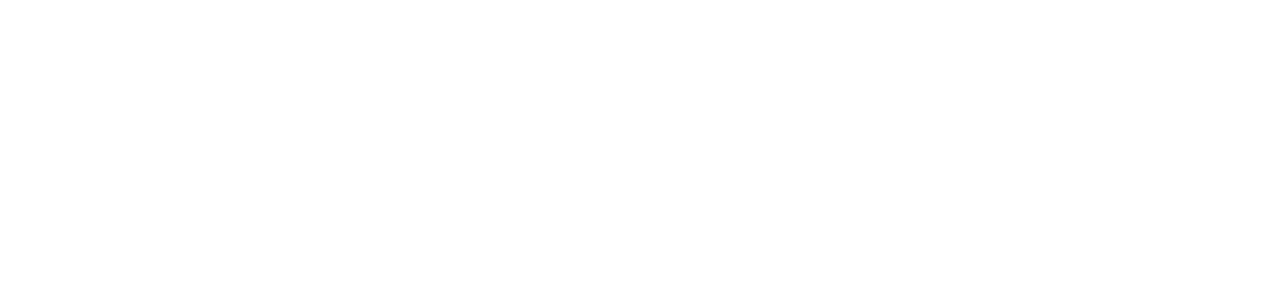
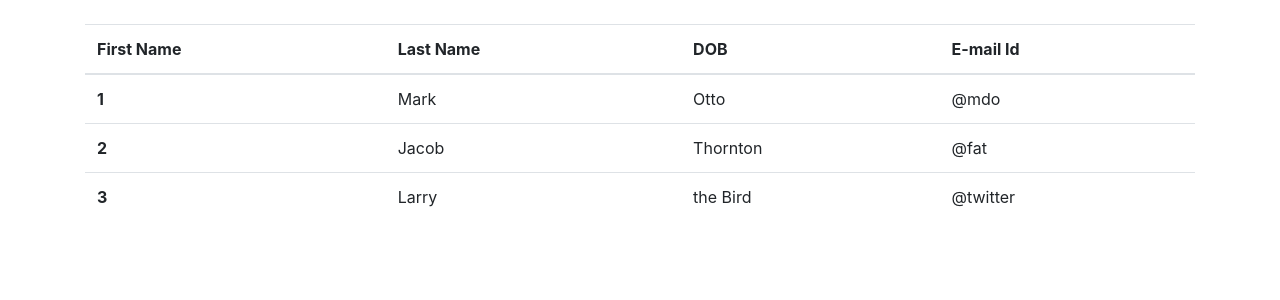
Before and after one commit to vaishnavi-gulwelkar/AngularApp, an Angular app: page /dashboard in a window 1280 px wide. Before the commit this address led to /. Shown: the top 300 px of the page. Built offline with nearby package versions, Linux system fonts and the light colour scheme.

Commit message:
array created in dashboard

```diff
--- a/src/app/app-routing.module.ts
+++ b/src/app/app-routing.module.ts
@@ -1,12 +1,14 @@
 import { NgModule } from '@angular/core';
 import { RouterModule, Routes } from '@angular/router';
+import { DashboardComponent } from './dashboard/dashboard.component';
 import { LoginComponent } from './login/login.component';
 import { RegisterComponent } from './register/register.component';
 
 const routes: Routes = [
   { path: '', redirectTo: 'login', pathMatch: 'full' },
   { path: 'login', component: LoginComponent },
-  { path: 'register', component: RegisterComponent }
+  { path: 'register', component: RegisterComponent },
+  { path: 'dashboard', component: DashboardComponent }
 ];
 
 @NgModule({
--- a/src/app/app.module.ts
+++ b/src/app/app.module.ts
@@ -6,12 +6,14 @@
 import { RegisterComponent } from './register/register.component';
 import { LoginComponent } from './login/login.component';
 import { FormsModule } from '@angular/forms';
+import { DashboardComponent } from './dashboard/dashboard.component';
 
 @NgModule({
   declarations: [
     AppComponent,
     RegisterComponent,
     LoginComponent,
+    DashboardComponent,
   ],
   imports: [
     BrowserModule,
--- /dev/null
+++ b/src/app/dashboard/dashboard.component.html
@@ -0,0 +1,32 @@
+<div class="container mt-4">
+    <table class="table">
+        <thead>
+          <tr>
+            <th scope="col">First Name</th>
+            <th scope="col">Last Name</th>
+            <th scope="col">DOB</th>
+            <th scope="col">E-mail Id</th>
+          </tr>
+        </thead>
+        <tbody>
+          <tr>
+            <th scope="row">1</th>
+            <td>Mark</td>
+            <td>Otto</td>
+            <td>@mdo</td>
+          </tr>
+          <tr>
+            <th scope="row">2</th>
+            <td>Jacob</td>
+            <td>Thornton</td>
+            <td>@fat</td>
+          </tr>
+          <tr>
+            <th scope="row">3</th>
+            <td>Larry</td>
+            <td>the Bird</td>
+            <td>@twitter</td>
+          </tr>
+        </tbody>
+      </table>
+</div>
--- /dev/null
+++ b/src/app/dashboard/dashboard.component.ts
@@ -0,0 +1,43 @@
+import { Component, OnInit } from '@angular/core';
+
+@Component({
+  selector: 'app-dashboard',
+  templateUrl: './dashboard.component.html',
+  styleUrls: ['./dashboard.component.css']
+})
+export class DashboardComponent implements OnInit {
+
+  employees = [
+    {
+      firstName: 'Diksha',
+      lastname: 'Agrawal',
+      DOB: '9-2-1999',
+      email: 'diksha@gmail.com'
+    },
+    {
+      firstName: 'rohith',
+      lastname: 'dalvi',
+      DOB: '9-3-1999',
+      email: 'rohith@gmail.com'
+    },
+    {
+      firstName: 'manas',
+      lastname: 'kulkarni',
+      DOB: '9-4-1999',
+      email: 'manas@gmail.com'
+    },
+    {
+      firstName: 'rahul',
+      lastname: 'joshi',
+      DOB: '9-5-1999',
+      email: 'rahul@gmail.com'
+    }
+  ];
+
+  constructor() { }
+
+  ngOnInit(): void {
+  }
+
+
+}
--- a/src/app/login/login.component.ts
+++ b/src/app/login/login.component.ts
@@ -25,6 +25,7 @@
     if (this.email == 'admin' && this.password == 'admin') {
       console.warn('inside if')
       alert('login success');
+      this.router.navigate(['/dashboard']);
     }
     else if (this.email == '' && this.password == '') {
       alert('please enter emaild id and password');
```
Also changed, not shown: src/app/dashboard/dashboard.component.css (added), 1 other file (tests, documents, lock files or other folders).
